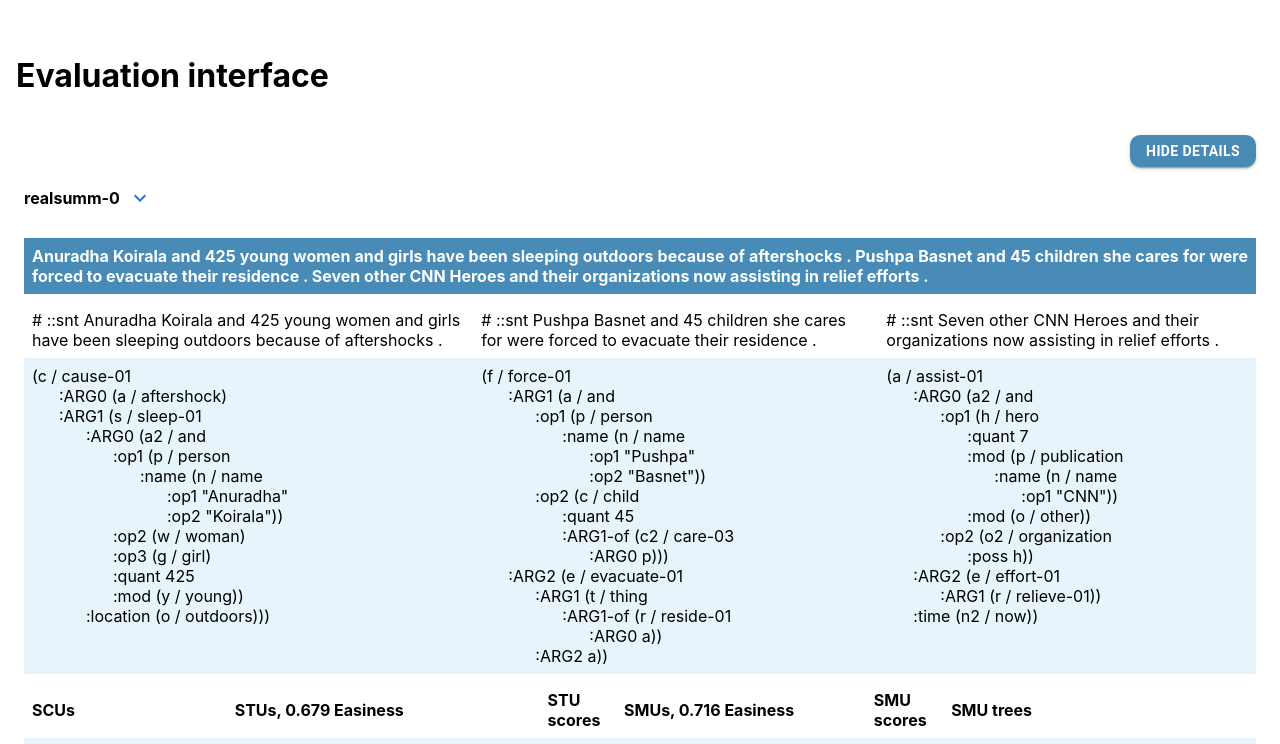
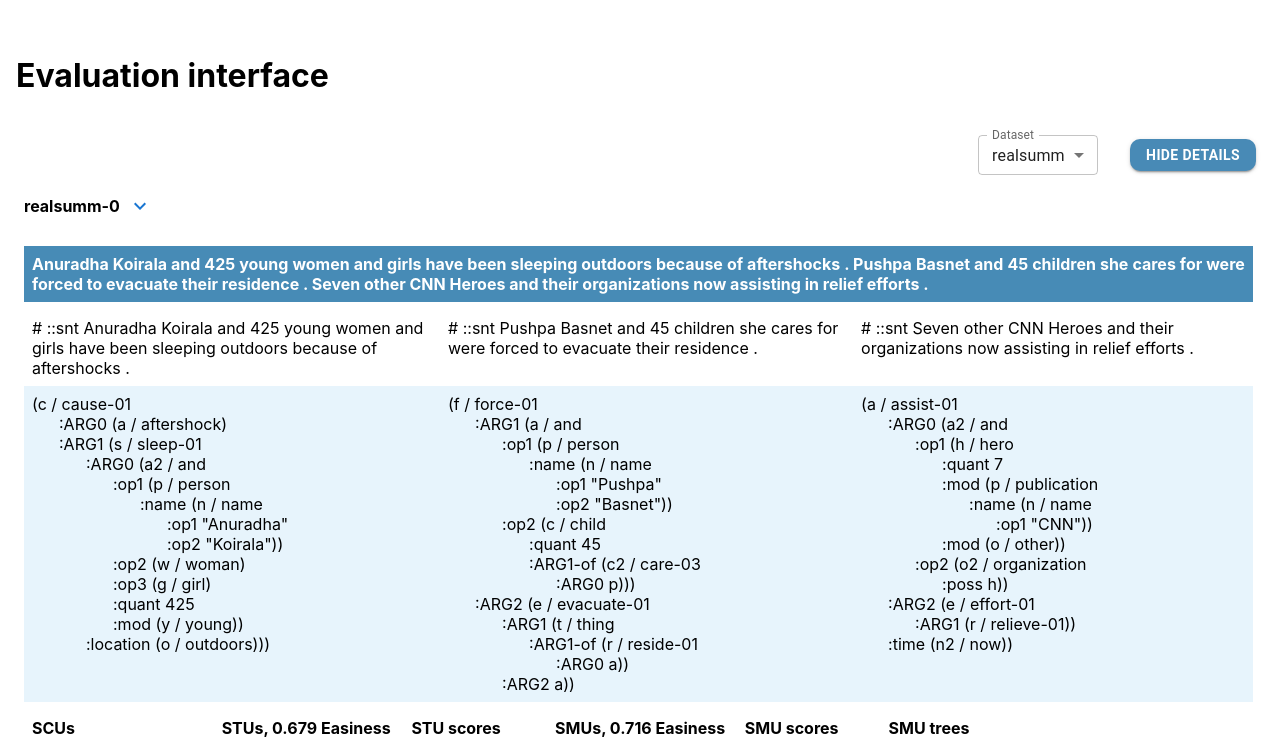
Before and after one commit to leoribeiro/atomicsents_amr, a React (Create React App) app in the folder eval_interface/: page / in a window 1280 px wide. Shown: the top 744 px of the page. Built offline with nearby package versions, Linux system fonts and the light colour scheme.

Commit message:
Implemented switching between data

```diff
--- a/eval_interface/src/App.css
+++ b/eval_interface/src/App.css
@@ -17,13 +17,20 @@
 .instance table {
   text-align: start;
   margin-top: 0.5rem;
-  border: none;
 }
 
 table, th, td, tr {
   border: none;
   border-collapse: collapse;
   vertical-align: top;
+  width: 96vw;
+}
+
+th {
+  display: table-cell;
+  vertical-align: middle;
+  font-weight: bold;
+  text-align: justify;
 }
 
 .instance table td, .instance table th {
@@ -43,12 +50,7 @@ table, th, td, tr {
   color: rgb(255, 255, 255);
 }
 
-th {
-  display: table-cell;
-  vertical-align: middle;
-  font-weight: bold;
-  text-align: justify;
-}
+
 .Button{
   height: 2rem;
 }
@@ -57,4 +59,14 @@ th {
   display: flex;
   justify-content: flex-end;
   padding-right: 0.5rem;
+  align-items: center;
 }
+
+.table-wrapper{
+  display: flex;
+  flex-direction: column;
+}
+
+.trees {
+  white-space: pre;
+}
--- a/eval_interface/src/App.tsx
+++ b/eval_interface/src/App.tsx
@@ -1,21 +1,20 @@
 import React, {useState} from 'react';
 import './App.css';
-//import stus from './data/pyrxsum/pyrxsum-stus.json';
-//import smus from './data/pyrxsum/pyrxsum-smus-sg2.json';
-//import scus from './data/pyrxsum/pyrxsum-scus.json';
-//import acc from './data/pyrxsum/pyrxsum-acc-sg2.json';
-import stus from './data/realsumm/realsumm-stus.json';
-import smus from './data/realsumm/realsumm-smus-sg2.json';
-import scus from './data/realsumm/realsumm-scus.json';
-import acc from './data/realsumm/realsumm-acc-sg2.json';
 
+import { Button, FormControl, InputLabel, MenuItem} from "@mui/material";
+import Select, {SelectChangeEvent} from '@mui/material/Select';
 
-import CustomTable from "./CustomTable";
-import {Button} from "@mui/material";
+import DatasetTable from "./components/DatasetTable";
+import {Dataset} from "./components/Dataset";
 
 function App() {
     const [isDetailOpen, setIsDetailOpen] = useState(true);
+    const [choosenDataset, setChoosenDataset] = useState(Dataset.Realsumm.toString());
 
+    const handleChange = (event: SelectChangeEvent) => {
+        setChoosenDataset(event.target.value as string);
+    };
+    const datasets: string[] = Object.values(Dataset);
     return (
         <div className="App">
             <header className="header">
@@ -23,6 +22,22 @@ function App() {
             </header>
             <body>
             <div className='Settings'>
+                <FormControl sx={{m: 1, minWidth: 120}} size="small" style={{margin: "0rem 2rem" }}>
+                    <InputLabel id="dataset-dropdown">Dataset</InputLabel>
+                    <Select
+                        labelId="dataset-dropdown-label"
+                        id="dataset-dropdown"
+                        value={choosenDataset}
+                        label="Dataset"
+                        onChange={handleChange}
+                    >
+                        {datasets.map((val) =>
+                            <MenuItem value={val}>{val} </MenuItem>
+                        )}
+
+                    </Select>
+                </FormControl>
+
                 <Button variant="contained"
                         aria-label="collapse"
                         onClick={() => setIsDetailOpen(!isDetailOpen)}
@@ -35,11 +50,7 @@ function App() {
                     {isDetailOpen ? <h4>Hide details</h4> : <h4>Show details</h4>}
                 </Button>
             </div>
-            <div>
-                {scus.map((ex, ind) => (
-                    <CustomTable key={ex.instance_id} ex={ex} ind={ind} isDetailOpen={isDetailOpen}/>
-                ))}
-            </div>
+            <DatasetTable dataset={choosenDataset} isDetailOpen={isDetailOpen}/>
             </body>
         </div>
     );
--- a/eval_interface/src/TableElements.css
+++ /dev/null
@@ -1,3 +0,0 @@
-.trees {
-  white-space: pre;
-}
--- a/eval_interface/src/CustomTable.tsx
+++ b/eval_interface/src/components/DataUnitTable.tsx
@@ -1,24 +1,32 @@
-import {TableElements} from "./TableElements";
 import React, {useState} from "react";
 import {Collapse} from 'react-collapse';
+
 import IconButton from '@mui/material/IconButton';
 import {Stack} from "@mui/material";
 import KeyboardArrowDownIcon from '@mui/icons-material/KeyboardArrowDown';
 import KeyboardArrowRightIcon from '@mui/icons-material/KeyboardArrowRight';
 
-import stus from './data/realsumm/realsumm-stus.json';
-import smus from './data/realsumm/realsumm-smus-sg2.json';
-import scus from './data/realsumm/realsumm-scus.json';
-import acc from './data/realsumm/realsumm-acc-sg2.json';
+import {TableElements} from "./TableElements";
 
-const CustomTable = (props: { ex: any, ind: any, isDetailOpen:boolean })=>  {
+
+interface Props {
+    ex: any
+    ind: any
+    isDetailOpen: boolean
+    acc: any[]
+    scus: any[]
+    stus: any[]
+    smus: any[]
+}
+
+const DataUnitTable = (props: Props)=>  {
     const [isOpen, setIsOpen] = useState(true);
-    const {ex, ind, isDetailOpen} = props
+    const {ex, ind, isDetailOpen, scus, stus, smus, acc} = props
 
     const trees_table = (ind: number) => {
         const sentences: string[] = [];
         const trees: string[] = []
-        smus[ind].summary_trees.forEach((sum_tree) => {
+        smus[ind].summary_trees.forEach((sum_tree: string) => {
             const str = sum_tree.toString();
             sentences.push(str.slice(0, str.indexOf('\n')));
             trees.push(str.slice(str.indexOf('\n') + 1));
@@ -71,4 +79,4 @@ const CustomTable = (props: { ex: any, ind: any, isDetailOpen:boolean })=>  {
     );
 }
 
-export default CustomTable;
+export default DataUnitTable;
--- /dev/null
+++ b/eval_interface/src/components/Dataset.ts
@@ -0,0 +1,6 @@
+export enum Dataset {
+    Realsumm= 'realsumm',
+    Pyrxsum = 'pyrxsumm',
+    /*Tac08 = 'tac08',
+    Tac09= 'tac09'*/
+}
--- /dev/null
+++ b/eval_interface/src/components/DatasetTable.tsx
@@ -0,0 +1,80 @@
+import DataUnitTable from "./DataUnitTable";
+import React from "react";
+
+import scusRealsumm from '../data/realsumm/realsumm-scus.json';
+import stusRealsumm from '../data/realsumm/realsumm-stus.json';
+import smusRealsumm from '../data/realsumm/realsumm-smus-sg2.json';
+import accRealsumm from '../data/realsumm/realsumm-acc-sg2.json';
+
+import scusPyrxsum from '../data/pyrxsum/pyrxsum-scus.json';
+import stusPyrxsum from '../data/pyrxsum/pyrxsum-stus.json';
+import smusPyrxsum from '../data/pyrxsum/pyrxsum-smus-sg2.json';
+import accPyrxsum from '../data/pyrxsum/pyrxsum-acc-sg2.json';
+/*
+import scusTac08 from '../data/tac08/tac2008-scus.json';
+import stusTac08 from '../data/tac08/tac2008-stus.json';
+import smusTac08 from '../data/tac08/tac2008-smus.json';
+import accTac08 from '../data/tac08/tac08-acc.json';
+
+import scusTac09 from '../data/tac09/tac2009-scus.json';
+import stusTac09 from '../data/tac09/tac2009-stus.json';
+import smusTac09 from '../data/tac09/tac2009-smus.json';
+import accTac09 from '../data/tac09/tac09-acc.json';*/
+
+import {Dataset} from "./Dataset";
+
+interface Props {
+    dataset:string
+    isDetailOpen: boolean
+}
+
+const DatasetTable = (props: Props)=>  {
+    const {dataset, isDetailOpen} = props
+
+    let stus: any[] =[]
+    let smus: any[] = []
+    let scus: any[] = []
+    let acc: any[] = []
+
+    switch (dataset) {
+        case Dataset.Pyrxsum: {
+            scus = scusPyrxsum;
+            stus = stusPyrxsum;
+            smus = smusPyrxsum;
+            acc = accPyrxsum;
+            break;
+        }
+        /*
+        case Dataset.Tac08: {
+            scus = scusTac08;
+            stus = stusTac08;
+            smus = smusTac08;
+            acc = accTac08;
+            break;
+        }
+       case Dataset.Tac09: {
+           scus = scusTac09;
+           stus = stusTac09;
+           smus = smusTac09;
+           acc = accTac09;
+           break;
+       }*/
+        default:{
+            scus = scusRealsumm;
+            stus = stusRealsumm;
+            smus = smusRealsumm;
+            acc = accRealsumm;
+            break;
+        }
+    }
+
+    return (
+        <div className='table-wrapper'>
+            {scus.map((ex, ind) => (
+                <DataUnitTable key={ex.instance_id} ex={ex} ind={ind} isDetailOpen={isDetailOpen} scus={scus} stus={stus} smus={smus} acc={acc}/>
+            ))}
+        </div>
+    );
+}
+
+export default DatasetTable;
--- a/eval_interface/src/TableElements.tsx
+++ b/eval_interface/src/components/TableElements.tsx
@@ -1,10 +1,9 @@
-import './TableElements.css';
 import React from "react";
+import '../App.css';
 
 interface Props {
     scus: string[]
     smus: string[]
-
     trees: string[]
     stus: string[]
     accSMUs: number
```
Also changed, not shown: eval_interface/src/components/TableElements.css (added).
